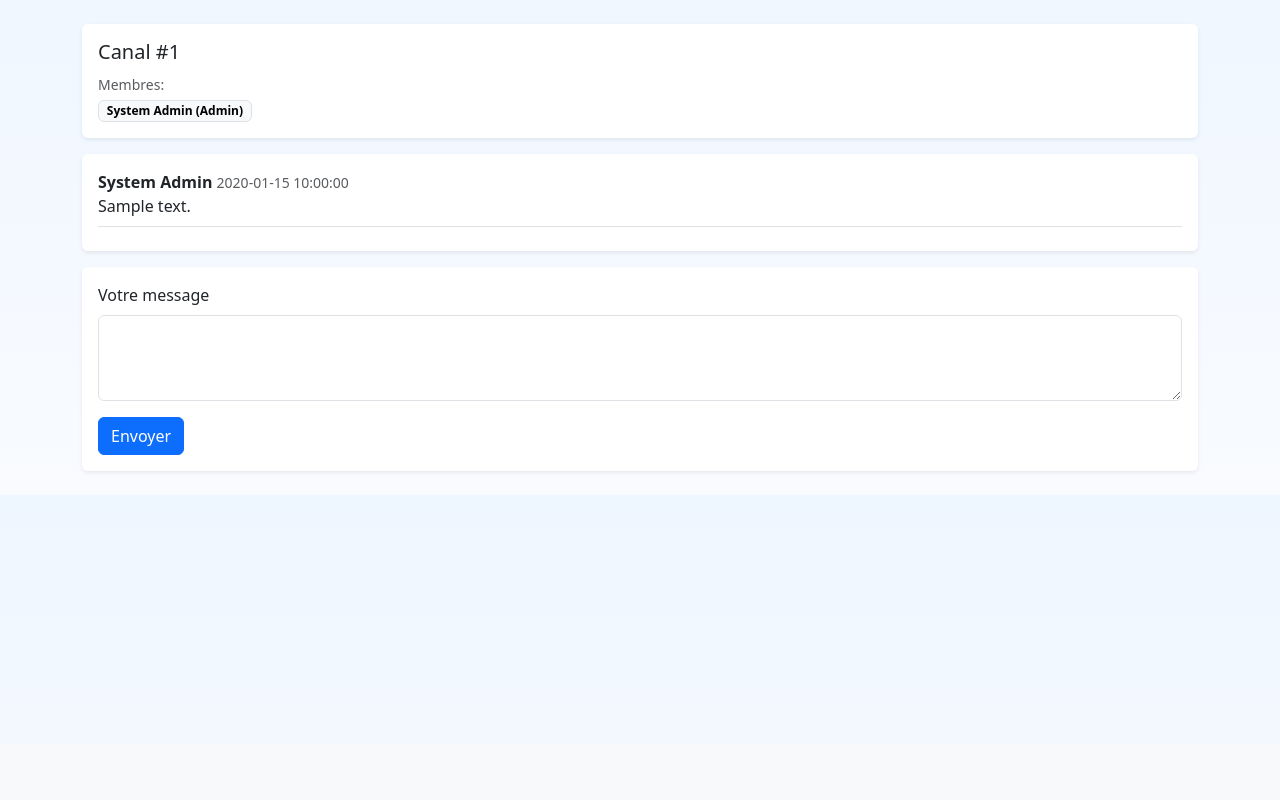
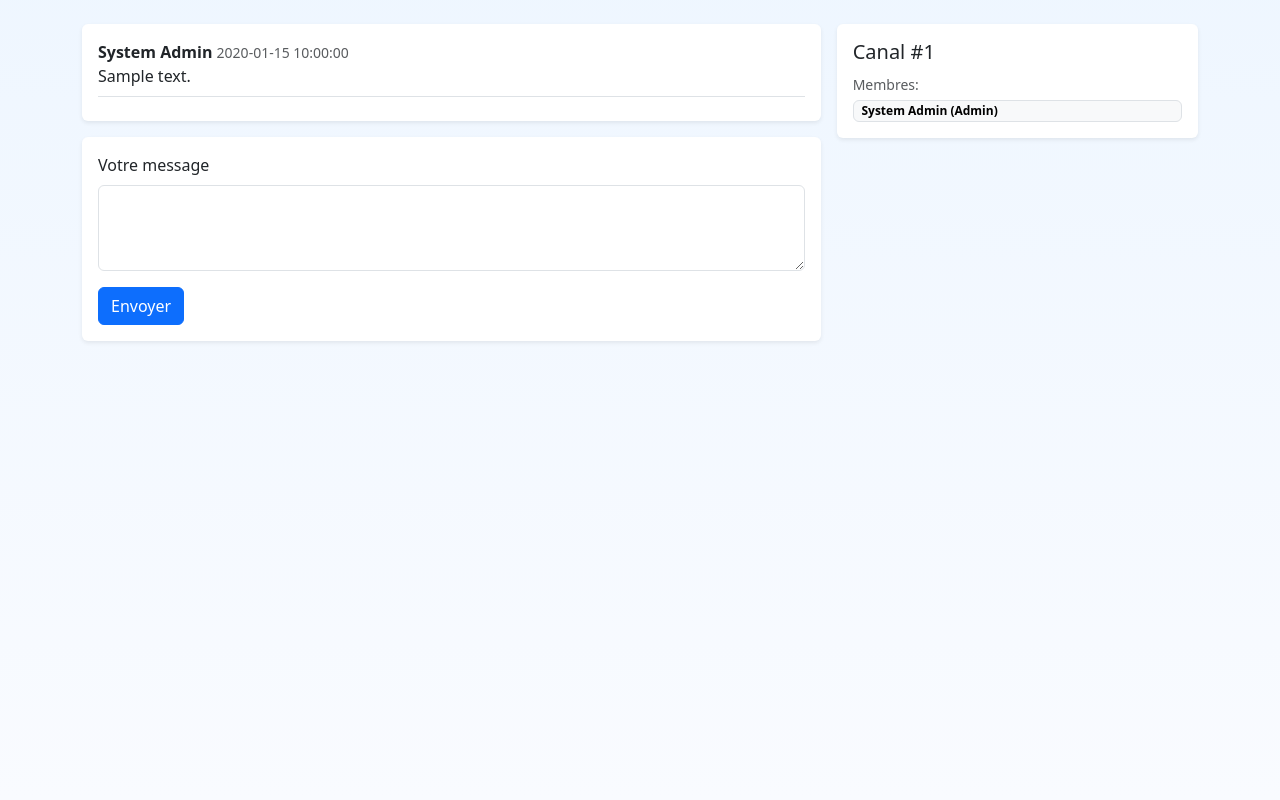
Before and after one commit to JneiraS/EduLink, a Flask app: page /messages/channels/1 in a window 1280 px wide. Shown: the part 56-856 px from the top of the page. Before the commit the page ends 528 px from the top, so only its background shows below. Run offline with Flask 3, Linux system fonts and the light colour scheme; a user stored in the database is signed in; tables that the repository leaves empty hold one stand-in row (values such as "Sample post"); some libraries are stand-ins or nearby versions.

Commit message:
feat: Refactor channel detail layout to improve message display and member listing

```diff
--- a/app/interfaces/web/static/css/app.css
+++ b/app/interfaces/web/static/css/app.css
@@ -6,6 +6,11 @@ body {
     border: 0;
 }
 
+
 #notifications-list .fw-semibold {
     color: #0d6efd;
 }
+
+.container.py-4 {
+    height: 100vh;
+}
--- a/app/interfaces/web/templates/messages/channel_detail.html
+++ b/app/interfaces/web/templates/messages/channel_detail.html
@@ -1,32 +1,16 @@
 {% extends 'base.html' %}
 
 {% block content %}
-<div class="card shadow-sm mb-3">
-    <div class="card-body">
-        <h1 class="h5 mb-0">Canal #{{ channel_id }}</h1>
-        <div class="mt-2">
-            <small class="text-muted">Membres:</small>
-            {% if members %}
-            <div class="mt-1 d-flex flex-wrap gap-2">
-                {% for member in members %}
-                <span class="badge text-bg-light border">{{ member.full_name }} ({{ member.role.value|capitalize
-                    }})</span>
-                {% endfor %}
-            </div>
-            {% else %}
-            <div class="text-muted">Aucun membre</div>
-            {% endif %}
-        </div>
-    </div>
-</div>
-
+<div class="row g-3">
+    <div class="col-lg-8">
         <div class="card shadow-sm mb-3">
             <div class="card-body" id="messages-container">
                 {% if messages %}
                 {% for m in messages %}
                 <div class="mb-2 pb-2 border-bottom">
                     <strong>{{ m.sender_name }}</strong>
-            <small class="text-muted">{{ (m.created_at|string)|replace('T', ' ')|truncate(16, True, '') }}</small>
+                    <small class="text-muted">{{ (m.created_at|string)|replace('T', ' ')|truncate(16, True, '')
+                        }}</small>
                     <div>{{ m.content }}</div>
                 </div>
                 {% endfor %}
@@ -48,4 +32,28 @@
                 </form>
             </div>
         </div>
+    </div>
+
+    <div class="col-lg-4">
+        <div class="card shadow-sm">
+            <div class="card-body">
+                <h1 class="h5 mb-0">Canal #{{ channel_id }}</h1>
+                <div class="mt-2">
+                    <small class="text-muted">Membres:</small>
+                    {% if members %}
+                    <div class="mt-1 d-flex flex-column gap-2">
+                        {% for member in members %}
+                        <span class="badge text-bg-light border text-start">{{ member.full_name }} ({{
+                            member.role.value|capitalize
+                            }})</span>
+                        {% endfor %}
+                    </div>
+                    {% else %}
+                    <div class="text-muted">Aucun membre</div>
+                    {% endif %}
+                </div>
+            </div>
+        </div>
+    </div>
+</div>
 {% endblock %}
```
Lines whose indentation alone changed are shown as unchanged.
